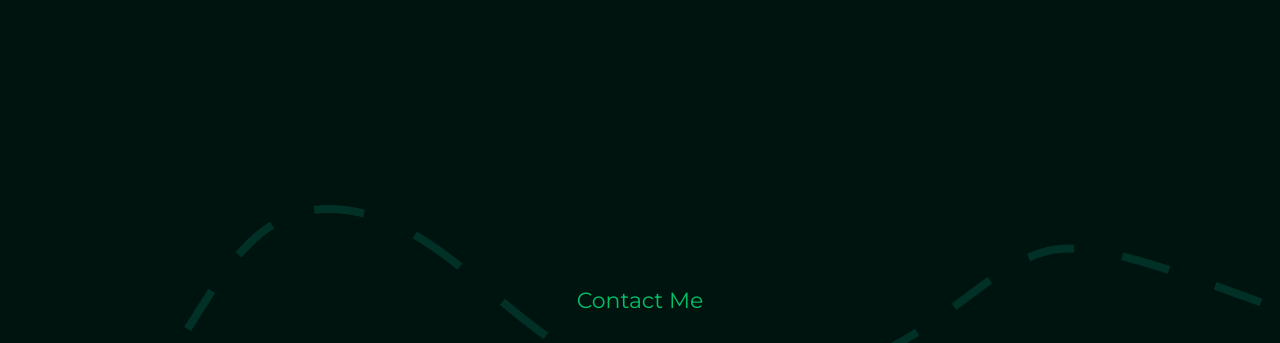
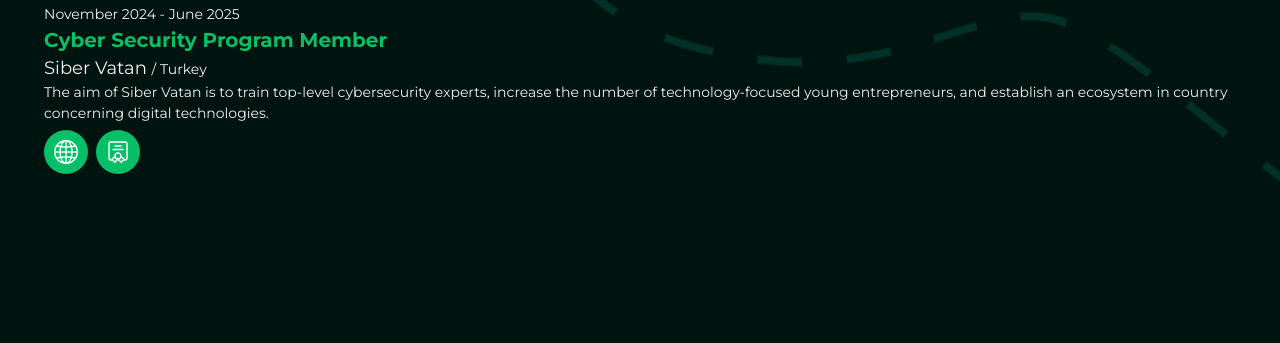
Before and after one commit to zahidayturan/zahidayturan.github.io, a plain HTML site: page index.html in a window 1280 px wide. Shown: the part 3837-4180 px from the top of the page. Drawn offline with nearby package versions, Linux system fonts and the light colour scheme.

Commit message:
add new community

```diff
--- a/index.html
+++ b/index.html
@@ -81,7 +81,7 @@
     </div>
 </section>
 
-    <div id="about-me" class="container-fluid fade-in">
+<div id="about-me" class="container-fluid fade-in">
         <div class="row wrap-row">
             <div class="col-6 align-self-center wrap-col">
                 <div class="custom-row">
@@ -152,12 +152,12 @@
         </div>
     </div>
 
-    <div id="my-works" class="container-fluid content-column">
+<div id="my-works" class="container-fluid content-column">
         <p class="section-header-text fade-in">Projects</p>
         <div id="projects" class="works-containers par-padding"></div>
     </div>
 
-    <div id="community" class="container-fluid content-column">
+<div id="community" class="container-fluid content-column">
         <p class="section-header-text fade-in">Community</p>
         <div class="par-padding fade-in">
             <p class="exp-text-p1 text-xsmall">August 2023 - Present</p>
@@ -170,6 +170,21 @@
                 </a>
                 <a href="https://github.com/FezaiTech" target="_blank" class="container-icon container-icon-p1">
                     <img src="assets/github-icon.png" alt="GitHub Icon For Fezai Tech" class="icon-link-works">
+                </a>
+            </div>
+        </div>
+        <div class="par-padding fade-in">
+            <p class="exp-text-p1 text-xsmall">November 2024 - June 2025</p>
+            <p class="exp-text-p1 font-bold">Cyber Security Program Member</p>
+            <p class="exp-text-p1 text-medium">Siber Vatan <span class="text-xsmall">/ Turkey</span></p>
+            <p class="exp-text-p1 text-xsmall">The aim of Siber Vatan is to train top-level cybersecurity experts, increase the number of technology-focused young entrepreneurs, and establish an ecosystem in country concerning digital technologies.
+            </p>
+            <div class="custom-row-pr-2">
+                <a href="https://www.sibervatan.org/" target="_blank" class="container-icon container-icon-p1">
+                    <img src="assets/www-icon.png" alt="Web Icon For Siber Vatan" class="icon-link-works">
+                </a>
+                <a href="https://drdogrulama.sanayi.gov.tr/tr/verify/44263676437983/?ref=email" target="_blank" class="container-icon container-icon-p1">
+                    <img src="assets/certificate-icon.svg" alt="Certificate For Siber Vatan" class="icon-link-works">
                 </a>
             </div>
         </div>
--- a/style.css
+++ b/style.css
@@ -11,7 +11,7 @@
     --secondary-color-1: rgb(4, 191, 104);
     --secondary-color-2: rgb(240, 241, 242);
     --secondary-color-3: rgb(3, 140, 115);
-    --secondary-color-4: rgb(0, 20, 15);
+    --secondary-color-4: rgb(4, 191, 104, 0.05);
 }
 
 /* Light Mode */
@@ -25,7 +25,7 @@
     --secondary-color-1: rgb(13, 13, 13);
     --secondary-color-2: rgb(2, 89, 73);
     --secondary-color-3: rgb(3, 140, 115);
-    --secondary-color-4: rgb(0, 20, 15);
+    --secondary-color-4: rgb(255, 255, 255, 0.5);
 }
 
 * {
@@ -93,7 +93,7 @@ p {
     box-shadow: none;
 }
 
-#home , #about-me , #contact-me , #my-works {
+#home , #about-me , #contact-me , #my-works, #community {
     height: max-content;
     overflow: hidden;
     background-image: url('./assets/home-line.png');
@@ -484,7 +484,7 @@ p {
 .profile-photo:hover{
     transform: scale(1.1);
     border: 0.2rem outset rgb(4,191,104);
-    box-shadow: rgba(3,140,115, 0.1) 0px 14px 28px, rgba(3,140,115, 0.12) 0px 10px 10px;
+    box-shadow: rgba(3,140,115, 0.1) 0 14px 28px, rgba(3,140,115, 0.12) 0 10px 10px;
 }
 
 .icons-containers-contact {
```
Also changed, not shown: assets/certificate-icon.svg (added).
